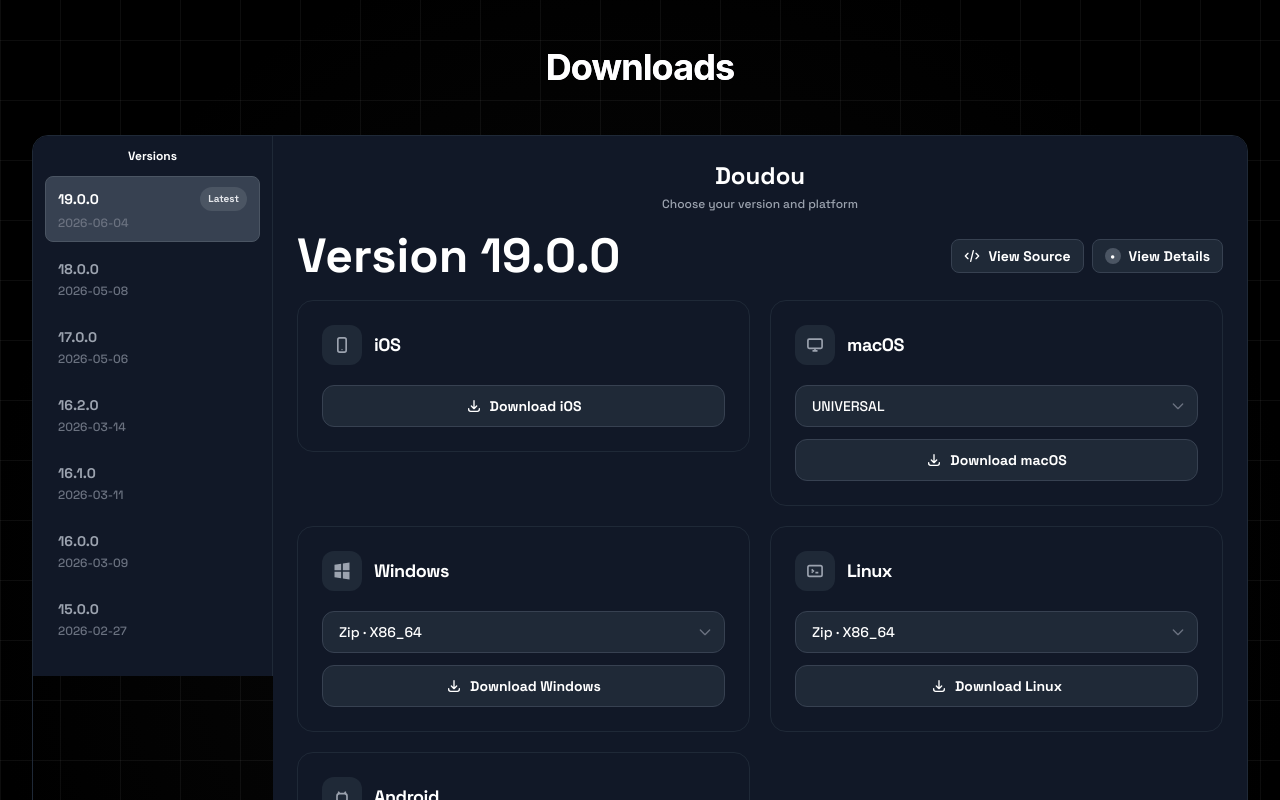
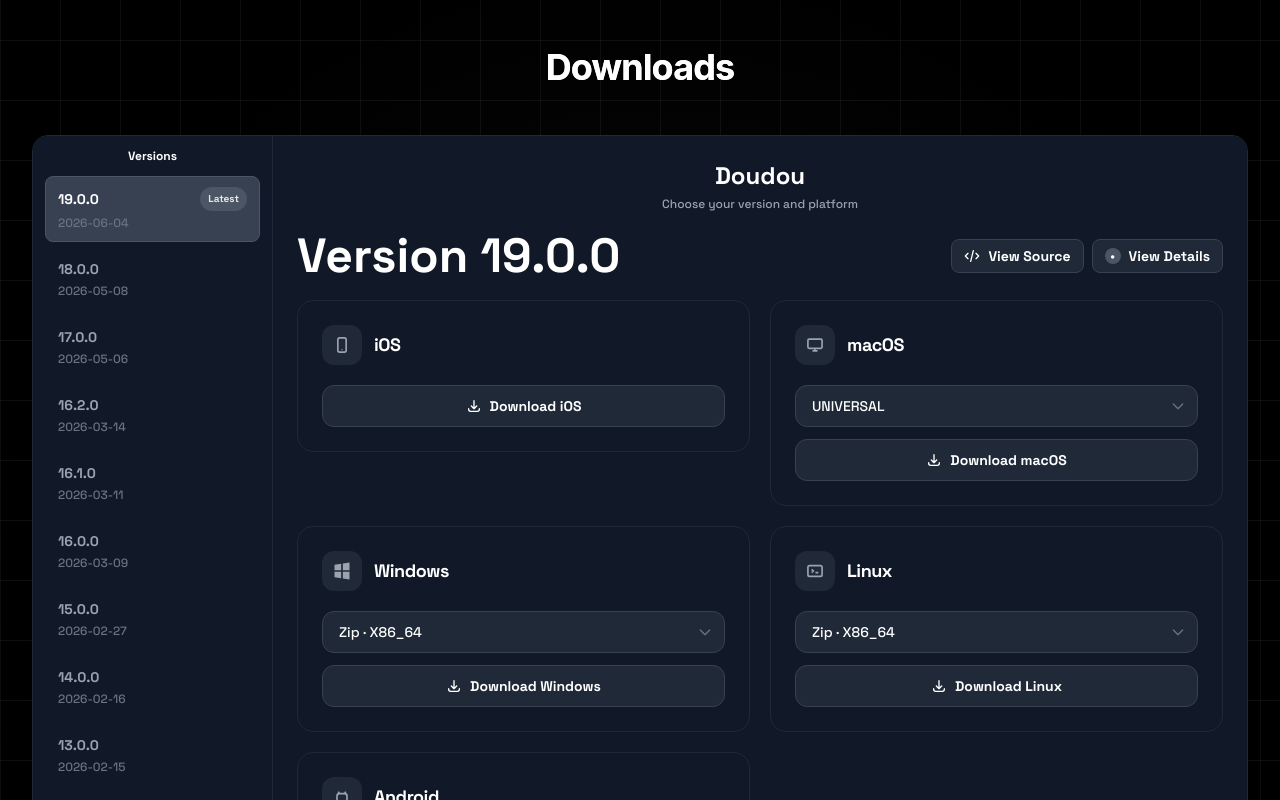
Before and after one commit to openlyst/openlyst, a Next.js app: page /apps/doudou in a window 1280 px wide. Shown: the part 560-1360 px from the top of the page. Built offline with nearby package versions, Linux system fonts and the light colour scheme.

Commit message:
Remove max-height constraint from sidebar
- Remove lg:max-h-[540px] from version sidebar
- Allow sidebar to span full height of container

```diff
--- a/src/components/AppDetailContent.tsx
+++ b/src/components/AppDetailContent.tsx
@@ -274,7 +274,7 @@ export function AppDetailContent({
         <Section title={t.appDetail.downloads} centered>
           <div className="font-display mx-auto w-full max-w-7xl rounded-2xl border border-gray-800 overflow-hidden flex flex-col lg:flex-row min-h-[540px]">
             {/* Version sidebar */}
-            <aside className="lg:w-60 flex-shrink-0 border-b lg:border-b-0 lg:border-r border-gray-800 bg-gray-900 p-3 lg:max-h-[540px] lg:flex lg:flex-col">
+            <aside className="lg:w-60 flex-shrink-0 border-b lg:border-b-0 lg:border-r border-gray-800 bg-gray-900 p-3 lg:flex lg:flex-col">
               <div className="lg:hidden">
                 <button
                   type="button"
```
